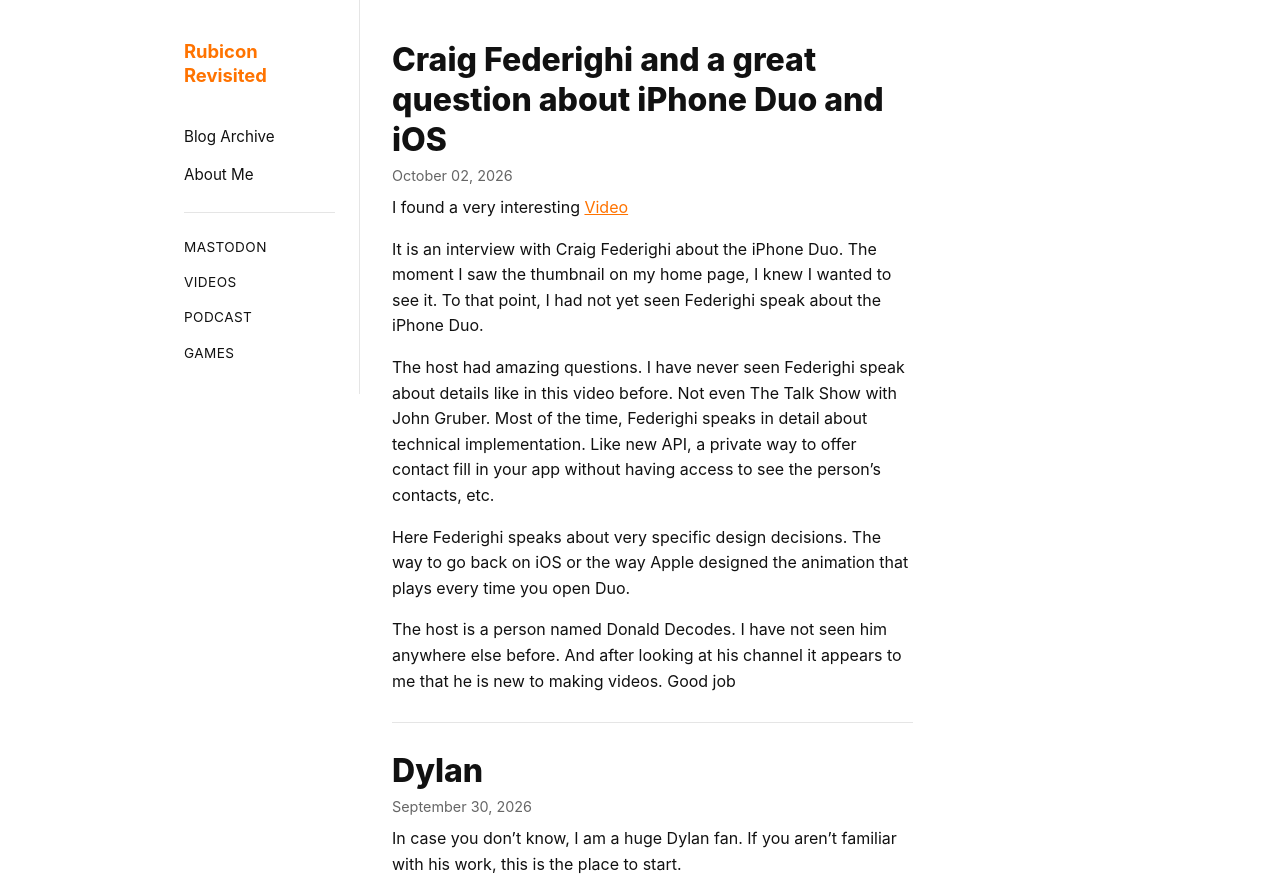
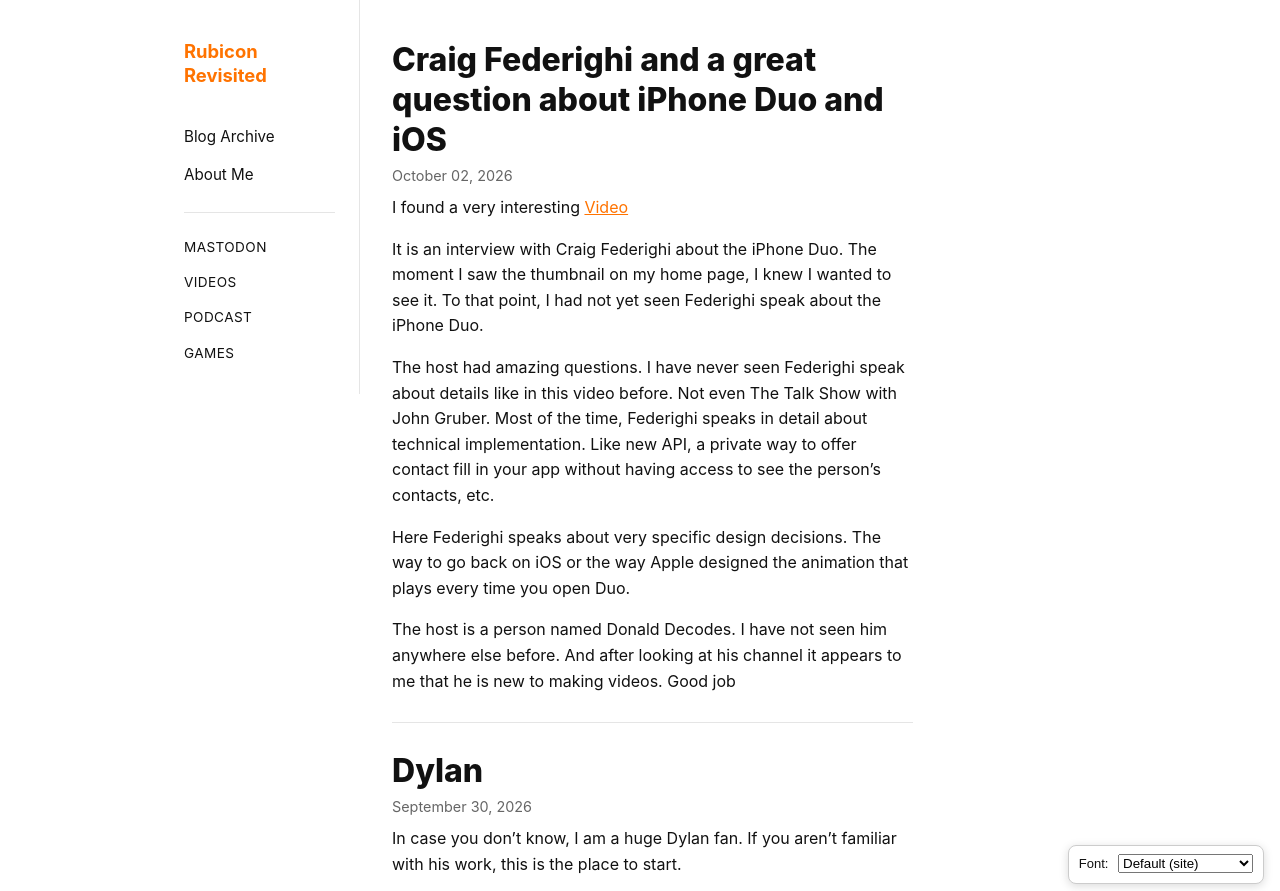
Before and after one commit to StepanJiri/stepankarasek.github.io, a Jekyll site: the page built from index.md, in a window 1280 px wide. Shown: the top 891 px of the page. Built offline with Jekyll 4.4.1, drawn with Linux system fonts in a browser that asks for light colours; grey boxes are pictures that could not be loaded.

Commit message:
Update default.html

```diff
--- a/_layouts/default.html
+++ b/_layouts/default.html
@@ -11,6 +11,9 @@
   <link rel="apple-touch-icon" sizes="180x180" href="{{ '/assets/favicon/apple-touch-icon.png' | relative_url }}">
   {% feed_meta %}
   <link rel="stylesheet" href="{{ '/assets/css/style.css' | relative_url }}">
+  <link rel="preconnect" href="https://fonts.googleapis.com">
+  <link rel="preconnect" href="https://fonts.gstatic.com" crossorigin>
+  <link href="https://fonts.googleapis.com/css2?family=Montserrat:wght@400;700&family=Poppins:wght@400;700&family=Inter:wght@400;700&family=Space+Grotesk:wght@400;700&family=Playfair+Display:wght@400;700&family=IBM+Plex+Sans:wght@400;700&display=swap" rel="stylesheet">
 </head>
 <body>
   <div class="page-wrap">
@@ -21,10 +24,10 @@
         <a href="{{ '/blog/' | relative_url }}"
            class="nav-link {% if page.url contains '/blog' or page.layout == 'post' %}active{% endif %}">Blog Archive</a>
 
-     <a href="{{ '/about/' | relative_url }}"
-   class="nav-link {% if page.url contains '/about' %}active{% endif %}">About Me</a>
+        <a href="{{ '/about/' | relative_url }}"
+           class="nav-link {% if page.url contains '/about' %}active{% endif %}">About Me</a>
 
-<div class="sidebar-divider"></div>
+        <div class="sidebar-divider"></div>
 
         <a href="https://mastodon.social/@StepanJiriKarasek" class="nav-link nav-caps" target="_blank" rel="noopener">Mastodon</a>
         <a href="{{ '/youtube/' | relative_url }}" class="nav-link nav-caps" target="_blank" rel="noopener">Videos</a>
@@ -37,5 +40,38 @@
       {{ content }}
     </main>
   </div>
+
+  <div id="font-switcher" style="position:fixed;bottom:16px;right:16px;z-index:9999;background:#fff;color:#111;border:1px solid #ccc;border-radius:8px;padding:8px 10px;font-family:Arial,sans-serif;font-size:13px;box-shadow:0 2px 10px rgba(0,0,0,0.15);">
+    <label for="font-select" style="margin-right:6px;">Font:</label>
+    <select id="font-select">
+      <option value="">Default (site)</option>
+      <option value="Arial, sans-serif">Arial</option>
+      <option value="'Times New Roman', serif">Times New Roman</option>
+      <option value="'Montserrat', sans-serif">Montserrat</option>
+      <option value="Georgia, serif">Georgia</option>
+      <option value="'Poppins', sans-serif">Poppins</option>
+      <option value="'Inter', sans-serif">Inter</option>
+      <option value="'Space Grotesk', sans-serif">Space Grotesk</option>
+      <option value="'Playfair Display', serif">Playfair Display</option>
+      <option value="'IBM Plex Sans', sans-serif">IBM Plex Sans</option>
+    </select>
+  </div>
+
+  <script>
+  (function() {
+    const select = document.getElementById('font-select');
+    const saved = localStorage.getItem('dev-font');
+    if (saved) {
+      document.body.style.fontFamily = saved;
+      select.value = saved;
+    }
+    select.addEventListener('change', function() {
+      const val = this.value;
+      document.body.style.fontFamily = val;
+      if (val) localStorage.setItem('dev-font', val);
+      else localStorage.removeItem('dev-font');
+    });
+  })();
+  </script>
 </body>
 </html>
```
